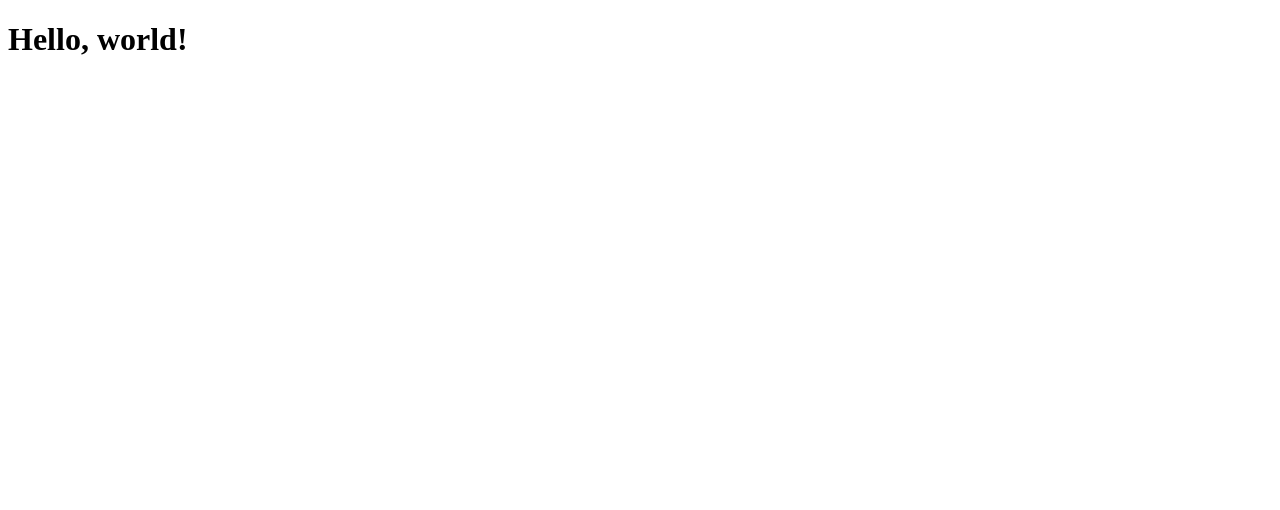
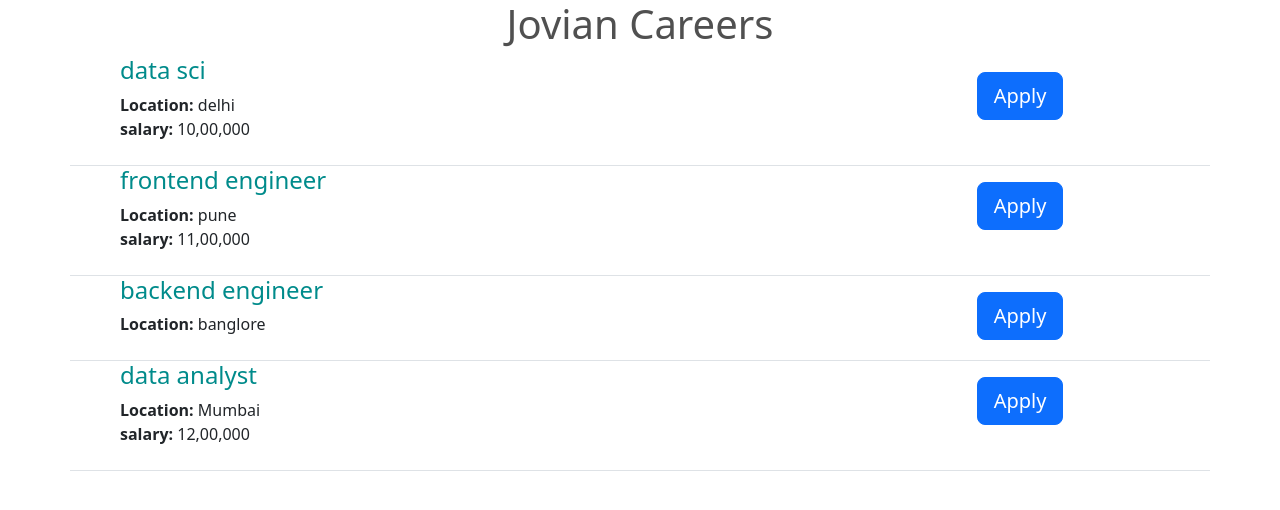
Before and after one commit to ShubhamNagar010/shubham-careers-v2, a Flask app: page / in a window 1280 px wide. Before the commit the part shown is almost empty. Shown: the top 510 px of the page. Run offline with Flask 2, Linux system fonts and the light colour scheme.

Commit message:
make some changes

```diff
--- a/app.py
+++ b/app.py
@@ -2,10 +2,39 @@ from flask import Flask,render_template
 
 app=Flask(__name__)
 
+
+jobs_list = [{
+  'id':1,
+  'title':'data sci',
+  'location':'delhi',
+  'salary':'10,00,000'
+}
+,{
+  'id':2,
+  'title':'frontend engineer',
+  'location':'pune',
+  'salary':'11,00,000'
+}
+,{
+  'id':3,
+  'title':'backend engineer',
+  'location':'banglore',
+  # 'salary':'15,00,000'
+},
+{
+  'id':4,
+  'title':'data analyst',
+  'location':'Mumbai',
+  'salary':'12,00,000'
+}
+
+      ]
+
+
 @app.route("/")
 
 def hello_world():
-  return render_template('home.html')
+  return render_template('home.html',jobs=jobs_list)
 
 
 
--- a/templates/home.html
+++ b/templates/home.html
@@ -3,9 +3,22 @@
   <head>
     <meta charset="utf-8">
     <meta name="viewport" content="width=device-width, initial-scale=1">
-    <title>Bootstrap demo</title>
+    <title>Shubham Nagar</title>
+    <link href="https://cdn.jsdelivr.net/npm/bootstrap@5.3.0-alpha1/dist/css/bootstrap.min.css" rel="stylesheet" integrity="sha384-GLhlTQ8iRABdZLl6O3oVMWSktQOp6b7In1Zl3/Jr59b6EGGoI1aFkw7cmDA6j6gD" crossorigin="anonymous">
   </head>
-  <body>
-    <h1>Hello, world!</h1>
+  <body class="container-sm">
+    <div >
+    <h1 class = 'text-center'style="color:rgb(80,80,80)">Jovian Careers</h1>
+<!--     <img src="https://shubham-careers-website.shubhamnagar3.repl.co/static/quote.png" class="img-fluid" alt="..."> -->
+
+  {% for job in jobs %}
+
+      {% include 'jobitems.html' %}
+
+  {% endfor %}
+
+
+
+      <script src="https://cdn.jsdelivr.net/npm/bootstrap@5.3.0-alpha1/dist/js/bootstrap.bundle.min.js" integrity="sha384-w76AqPfDkMBDXo30jS1Sgez6pr3x5MlQ1ZAGC+nuZB+EYdgRZgiwxhTBTkF7CXvN" crossorigin="anonymous"></script>
   </body>
 </html>
--- /dev/null
+++ b/templates/jobitems.html
@@ -0,0 +1,23 @@
+<div class=" row border-bottom" >
+
+  <div class="col-8 pb-4" style="padding-left:50px ;">
+      <div>
+             <h4 style="color:darkcyan"> {{
+            job['title']
+            }}</h4>
+      </div>
+
+      <div>
+            <b>Location:</b> {{job['location']}}
+      </div>
+      {% if 'salary' in job %}
+      <div>
+              <b>salary:</b> {{job['salary']}}
+      </div>
+      {% endif %}
+  </div>
+
+  <div class="col-4 text-center pt-3">
+    <button type="button" class="btn btn-primary btn-lg ">Apply</button>
+  </div>
+</div>
```
Also changed, not shown: static/The Winning Secrets 4.png (added), static/quote.png (added).
